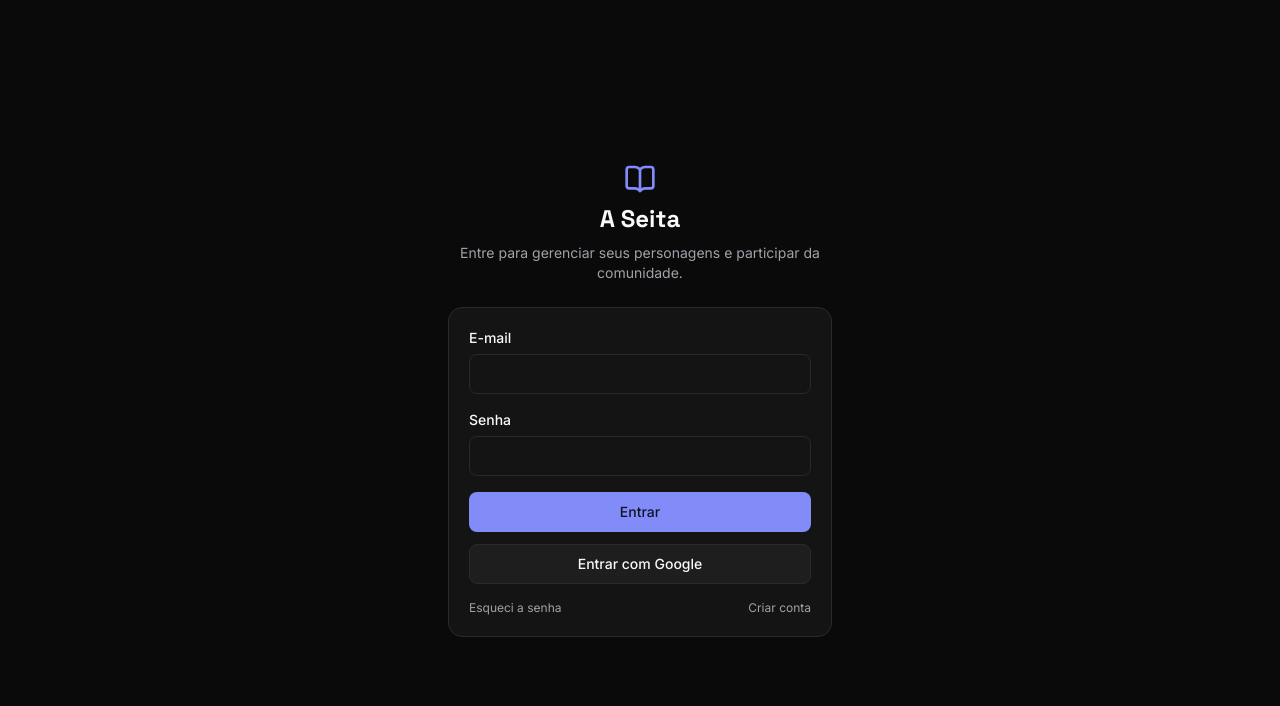
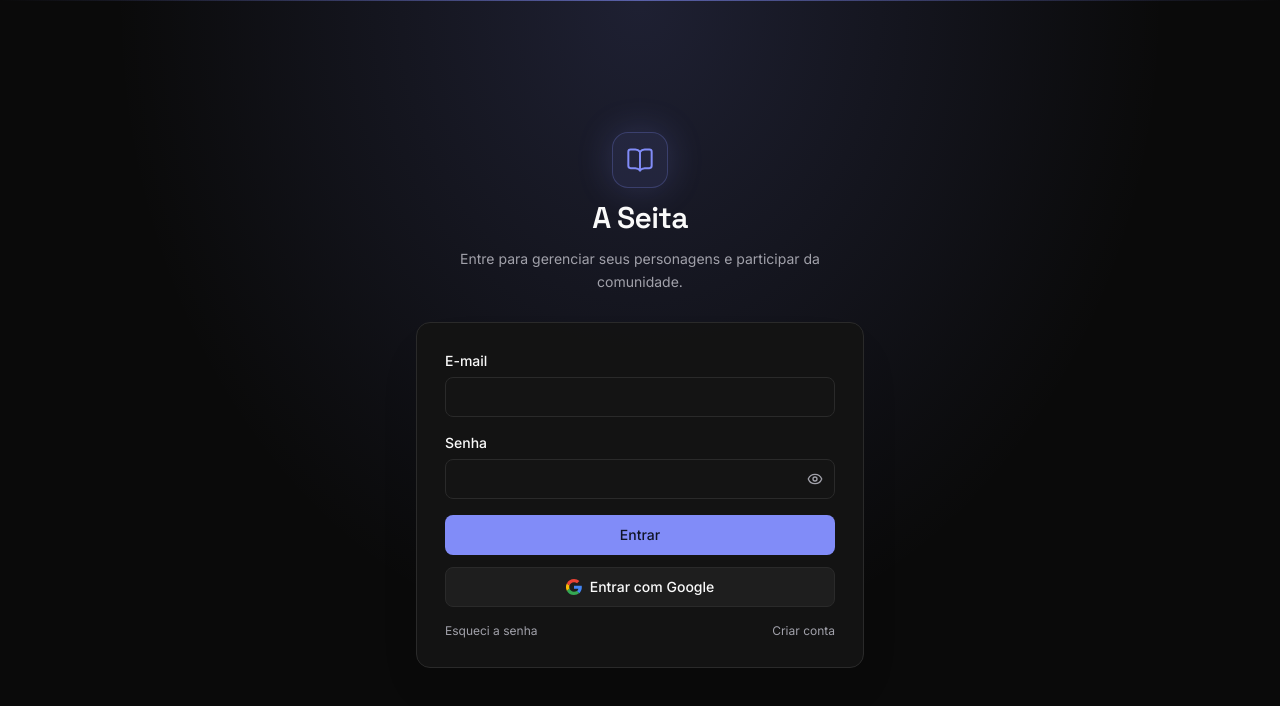
Before and after one commit to wsoubar/aseita, a React (Vite) app: page /login in a window 1280 px wide. Shown: the top 706 px of the page. Built offline with nearby package versions, Linux system fonts and the light colour scheme; no server answers.

Commit message:
melhoria login

```diff
--- a/src/components/ui/input.tsx
+++ b/src/components/ui/input.tsx
@@ -3,6 +3,8 @@ import type {
   ReactNode,
   TextareaHTMLAttributes,
 } from 'react'
+import { useState } from 'react'
+import { Eye, EyeOff } from 'lucide-react'
 import { cn } from '../../lib/utils'
 
 const fieldBase =
@@ -13,6 +15,28 @@ export function Input({
   ...props
 }: InputHTMLAttributes<HTMLInputElement>) {
   return <input className={cn(fieldBase, 'h-10', className)} {...props} />
+}
+
+export function PasswordInput({
+  className,
+  ...props
+}: InputHTMLAttributes<HTMLInputElement>) {
+  const [visible, setVisible] = useState(false)
+
+  return (
+    <div className="relative">
+      <Input className={cn('pr-11', className)} type={visible ? 'text' : 'password'} {...props} />
+      <button
+        type="button"
+        onClick={() => setVisible((current) => !current)}
+        aria-label={visible ? 'Ocultar senha' : 'Exibir senha'}
+        aria-pressed={visible}
+        className="absolute inset-y-0 right-0 flex w-10 items-center justify-center rounded-r-lg text-muted transition-colors hover:text-ink focus-visible:outline-2 focus-visible:outline-accent"
+      >
+        {visible ? <EyeOff className="size-4" /> : <Eye className="size-4" />}
+      </button>
+    </div>
+  )
 }
 
 export function Textarea({
--- a/src/features/auth/components/AuthShell.tsx
+++ b/src/features/auth/components/AuthShell.tsx
@@ -11,14 +11,17 @@ export function AuthShell({
   children: ReactNode
 }) {
   return (
-    <div className="flex min-h-dvh items-center justify-center px-4 py-10">
-      <div className="w-full max-w-sm space-y-6">
-        <div className="space-y-2 text-center">
-          <BookOpen className="mx-auto size-8 text-accent" />
-          <h1 className="font-display text-2xl font-bold">{title}</h1>
-          <p className="text-sm text-muted">{subtitle}</p>
+    <div className="relative isolate flex min-h-dvh items-center justify-center overflow-hidden bg-[radial-gradient(ellipse_at_50%_0%,color-mix(in_srgb,var(--color-accent)_17%,transparent),transparent_58%)] px-4 py-10">
+      <div aria-hidden="true" className="pointer-events-none absolute inset-x-0 top-0 -z-10 h-px bg-gradient-to-r from-transparent via-accent/60 to-transparent" />
+      <div className="w-full max-w-md space-y-7">
+        <div className="space-y-3 text-center">
+          <div className="mx-auto flex size-14 items-center justify-center rounded-2xl border border-accent/25 bg-accent/10 text-accent shadow-[0_0_36px_color-mix(in_srgb,var(--color-accent)_20%,transparent)]">
+            <BookOpen className="size-7" strokeWidth={1.7} />
+          </div>
+          <h1 className="font-display text-3xl font-semibold tracking-tight">{title}</h1>
+          <p className="mx-auto max-w-sm text-sm leading-relaxed text-muted">{subtitle}</p>
         </div>
-        <div className="rounded-[var(--radius-card)] border border-line bg-surface p-5">
+        <div className="rounded-[var(--radius-card)] border border-line bg-surface/95 p-6 shadow-2xl shadow-black/10 sm:p-7">
           {children}
         </div>
       </div>
--- a/src/features/auth/pages/LoginPage.tsx
+++ b/src/features/auth/pages/LoginPage.tsx
@@ -3,7 +3,7 @@ import { Link, useNavigate } from 'react-router-dom'
 import { useForm } from 'react-hook-form'
 import { zodResolver } from '@hookform/resolvers/zod'
 import { Button } from '../../../components/ui/button'
-import { Field, Input } from '../../../components/ui/input'
+import { Field, Input, PasswordInput } from '../../../components/ui/input'
 import { useToast } from '../../../components/ui/toast-context'
 import { loginSchema } from '../../../lib/schemas'
 import type { LoginValues } from '../../../lib/schemas'
@@ -63,9 +63,8 @@ export function LoginPage() {
           />
         </Field>
         <Field label="Senha" error={errors.password?.message} htmlFor="password">
-          <Input
+          <PasswordInput
             id="password"
-            type="password"
             autoComplete="current-password"
             {...register('password')}
           />
@@ -84,6 +83,7 @@ export function LoginPage() {
         onClick={handleGoogle}
         className="mt-3 w-full"
       >
+        <GoogleMark />
         Entrar com Google
       </Button>
 
@@ -102,3 +102,14 @@ export function LoginPage() {
     </AuthShell>
   )
 }
+
+function GoogleMark() {
+  return (
+    <svg aria-hidden="true" viewBox="0 0 48 48" className="size-4">
+      <path fill="#4285F4" d="M47.5 24.5c0-1.6-.1-3.1-.4-4.5H24v9h13.2a11.3 11.3 0 0 1-4.9 7.4l7.7 6C44.5 38 47.5 31.9 47.5 24.5Z" />
+      <path fill="#34A853" d="M24 48c6.5 0 11.9-2.1 15.9-5.7l-7.7-6c-2.1 1.4-4.8 2.3-8.2 2.3-6.3 0-11.6-4.2-13.5-9.9l-8 6.2C6.5 42.6 14.6 48 24 48Z" />
+      <path fill="#FBBC05" d="M10.5 28.7a14.5 14.5 0 0 1 0-9.3l-8-6.2a24 24 0 0 0 0 21.7l8-6.2Z" />
+      <path fill="#EA4335" d="M24 9.5c3.5 0 6.7 1.2 9.2 3.6l6.9-6.8C35.9 2.4 30.5 0 24 0 14.6 0 6.5 5.4 2.5 13.2l8 6.2C12.4 13.7 17.7 9.5 24 9.5Z" />
+    </svg>
+  )
+}
--- a/src/features/auth/pages/RegisterPage.tsx
+++ b/src/features/auth/pages/RegisterPage.tsx
@@ -3,7 +3,7 @@ import { Link, useNavigate } from 'react-router-dom'
 import { useForm } from 'react-hook-form'
 import { zodResolver } from '@hookform/resolvers/zod'
 import { Button } from '../../../components/ui/button'
-import { Field, Input } from '../../../components/ui/input'
+import { Field, Input, PasswordInput } from '../../../components/ui/input'
 import { useToast } from '../../../components/ui/toast-context'
 import { registerSchema } from '../../../lib/schemas'
 import type { LoginValues } from '../../../lib/schemas'
@@ -79,9 +79,8 @@ export function RegisterPage() {
           htmlFor="password"
           hint="Mínimo de 8 caracteres."
         >
-          <Input
+          <PasswordInput
             id="password"
-            type="password"
             autoComplete="new-password"
             {...register('password')}
           />
--- a/src/features/profile/pages/SettingsPage.tsx
+++ b/src/features/profile/pages/SettingsPage.tsx
@@ -3,7 +3,7 @@ import { Link } from 'react-router-dom'
 import { ArrowUpRight, Monitor, Moon, Sun } from 'lucide-react'
 import { Button } from '../../../components/ui/button'
 import { Card } from '../../../components/ui/card'
-import { Field, Input } from '../../../components/ui/input'
+import { Field, Input, PasswordInput } from '../../../components/ui/input'
 import { useToast } from '../../../components/ui/toast-context'
 import { updateProfile } from '../../auth/api'
 import { useAuth } from '../../auth/context'
@@ -116,9 +116,8 @@ export function SettingsPage() {
           <Input id="account-email" value={user.email ?? ''} disabled readOnly />
         </Field>
         <Field label="Nova senha" htmlFor="new-password">
-          <Input
+          <PasswordInput
             id="new-password"
-            type="password"
             autoComplete="new-password"
             value={password}
             onChange={(e) => setPassword(e.target.value)}
```
